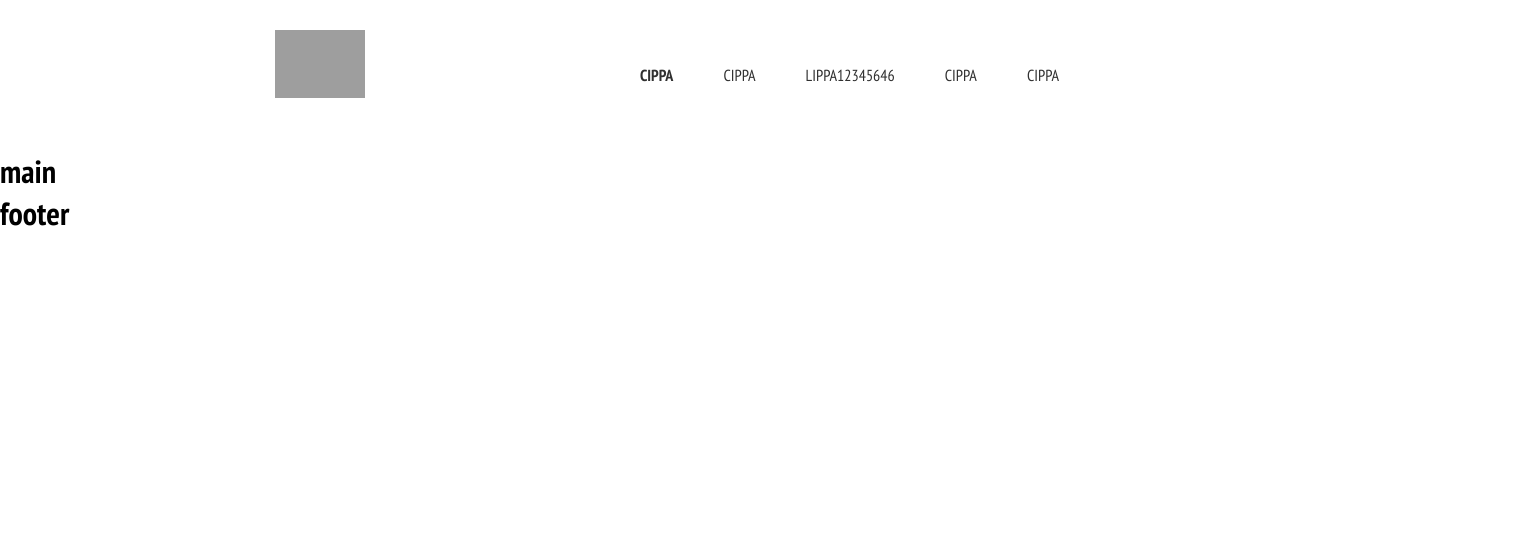
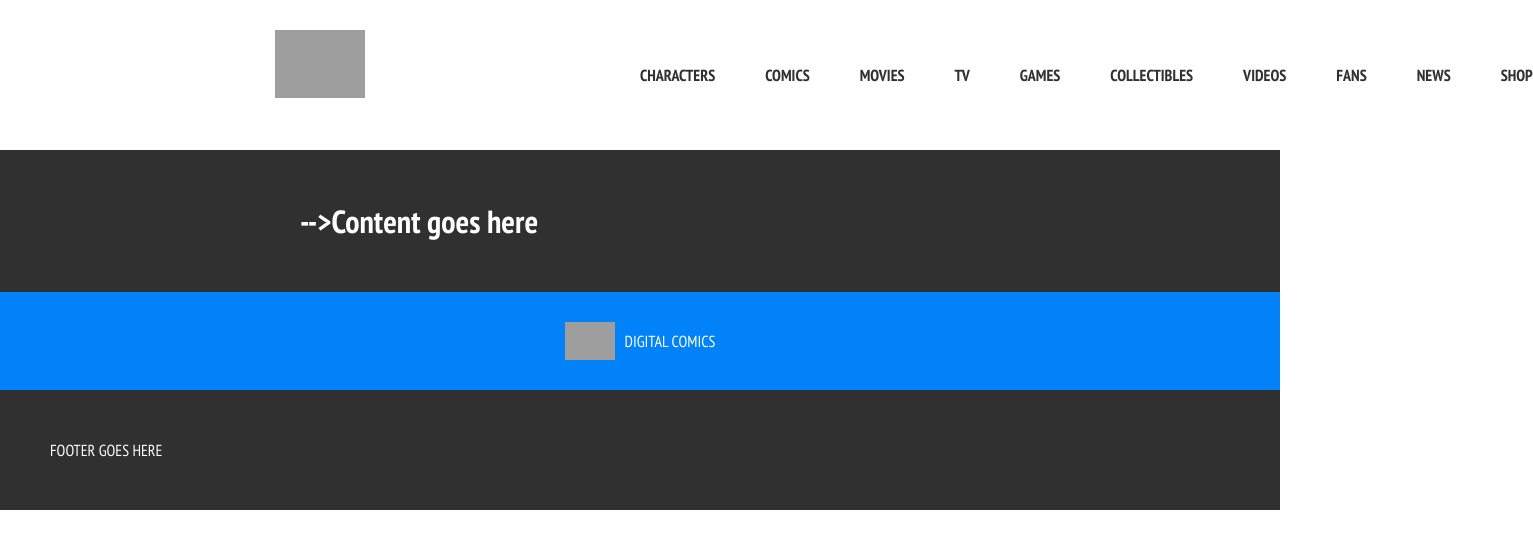
Before and after one commit to alessandroNessi/vue-dc-comics, a Vue app: page / in a window 1280 px wide. Shown: the top 548 px of the page, 1533 px wide, since content can reach past the window. Built offline with nearby package versions, Linux system fonts and the light colour scheme; grey boxes are pictures that could not be loaded.

Commit message:
dinamic header selection, issue with methods

```diff
--- a/src/App.vue
+++ b/src/App.vue
@@ -3,6 +3,7 @@
     <body>
       <Header/>
       <Main/>
+      <Nav/>
       <Footer/>
     </body>
   </div>
@@ -12,12 +13,14 @@
   import Header from "@/components/Header.vue";
   import Main from "@/components/Main.vue";
   import Footer from "@/components/Footer.vue";
+  import Nav from "@/components/Nav.vue"
 
   export default {
     name: "App",
     components: {
       Header,
       Main,
+      Nav,
       Footer
     },
   };
--- a/src/components/Footer.vue
+++ b/src/components/Footer.vue
@@ -1,5 +1,5 @@
 <template>
-  <h1>footer</h1>
+  <div class="container">FOOTER GOES HERE</div>
 </template>
 
 <script>
@@ -13,5 +13,11 @@ export default {
 </script>
 
 <style scoped lang="scss">
+  @import "../assets/style/common.scss";
+  .container{
+    padding: 50px;
+    color: white;
+    background-color: $main__gray;
+  }
 
 </style>
--- a/src/components/Header.vue
+++ b/src/components/Header.vue
@@ -7,20 +7,85 @@
     </div>
     <nav>
       <ul class="options">
-        <li class="option"><a href="">CIPPA</a></li>
-        <li class="option">CIPPA</li>
-        <li class="option">LIPPA12345646</li>
-        <li class="option">CIPPA</li>
-        <li class="option">CIPPA</li>
+        <!-- @click="selectOption(index)"  -->
+        <li v-for="(option, index) in options" :key="index" class="option"><a @click="option.selected=true" :class="{selected: option.selected}" :href="option.url">{{option.text}}</a></li>
       </ul>
     </nav>
   </div>
 </template>
 
 <script>
-export default {
-  name: "Header",
-};
+  export default {
+    name: "Header",
+    // methods(){
+    //   return{
+    //     selectOption(index){
+    //       if(optionSelected!=false){
+    //         options[optionSelected].selected=false;
+    //       }
+    //       optionSelected=index;
+    //       options[optionSelected].selected=true;
+    //     },
+    //   }
+    // },
+    data(){
+      return {
+        // optionSelected: false,
+        options: [
+          {
+            text: "CHARACTERS",
+            url: "#",
+            selected: false
+          },
+          {
+            text: "COMICS",
+            url: "#",
+            selected: false
+          },
+          {
+            text: "MOVIES",
+            url: "#",
+            selected: false
+          },
+          {
+            text: "TV",
+            url: "#",
+            selected: false
+          },
+          {
+            text: "GAMES",
+            url: "#",
+            selected: false
+          },
+          {
+            text: "COLLECTIBLES",
+            url: "#",
+            selected: false
+          },
+          {
+            text: "VIDEOS",
+            url: "#",
+            selected: false
+          },
+          {
+            text: "FANS",
+            url: "#",
+            selected: false
+          },
+          {
+            text: "NEWS",
+            url: "#",
+            selected: false
+          },
+          {
+            text: "SHOP",
+            url: "#",
+            selected: false
+          },
+        ]
+      }
+    }
+  };
 </script>
 
 <style scoped lang="scss">
@@ -28,7 +93,7 @@ export default {
   @import "../assets/style/common.scss";
   $height: 150px;
   .selected{
-    border-bottom: 5px solid $main__blue;
+    box-shadow: inset  0 -5px 0px 0px $main__blue;
     color: $main__blue!important;
   }
   .container{
--- a/src/components/Main.vue
+++ b/src/components/Main.vue
@@ -1,5 +1,5 @@
 <template>
-  <h1>main</h1>
+  <h1>-->Content goes here </h1>
 </template>
 
 <script>
@@ -13,5 +13,10 @@ export default {
 </script>
 
 <style scoped lang="scss">
-
+  @import "../assets/style/common.scss";
+  h1{
+    padding: 50px 300px;
+    background-color: $main__gray;
+    color: white;
+  }
 </style>
--- /dev/null
+++ b/src/components/Nav.vue
@@ -0,0 +1,77 @@
+<template>
+  <div class="container">
+    <ul class="options">
+      <li class="option"><a href="#"><img class="logo" src="../assets/img/buy-comics-digital-comics.png" alt=""><span>DIGITAL COMICS</span></a></li>
+    </ul>
+  </div>
+</template>
+
+<script>
+export default {
+  name: "Nav",
+  data(){
+      return {
+        // optionSelected: false,
+        options: [
+          {
+            text: "DIGITAL COMICS",
+            imgSrc:"../assets/img/buy-comics-digital-comics.png",
+            url: "#",
+            selected: false
+          },
+          {
+            text: "DC MERCHANDISE",
+            imgSrc:"../assets/img/buy-comics-merchandise.png",
+            url: "#",
+            selected: false
+          },
+          {
+            text: "SUBSCRIPTION",
+            imgSrc:"../assets/img/buy-comics-subscriptions.png",
+            url: "#",
+            selected: false
+          },
+          {
+            text: "COMIC SHOP LOCATOR",
+            imgSrc:"../assets/img/buy-comics-shop-locator.png",
+            url: "#",
+            selected: false
+          },
+          {
+            text: "DC POWER VISA",
+            imgSrc:"../assets/img/buy-dc-power-visa.svg",
+            url: "#",
+            selected: false
+          }
+        ]
+    }
+  }
+};
+</script>
+
+<style scoped lang="scss">
+  @import "../assets/style/common.scss";
+  .container{
+    padding: 30px;
+    background-color: $main__blue;
+    display: flex;
+    justify-content: center;
+    .options{
+      display: flex;
+      justify-content: center;
+      align-items: center;
+      .option{
+        margin: 0 30px;
+      }
+      a{
+        display: flex;
+        align-items: center;
+        color: white;
+        .logo{
+          margin-right: 10px;
+          width: 50px;
+        }
+      }
+    }
+  }
+</style>
```
Also changed, not shown: src/assets/style/header.scss (added).
